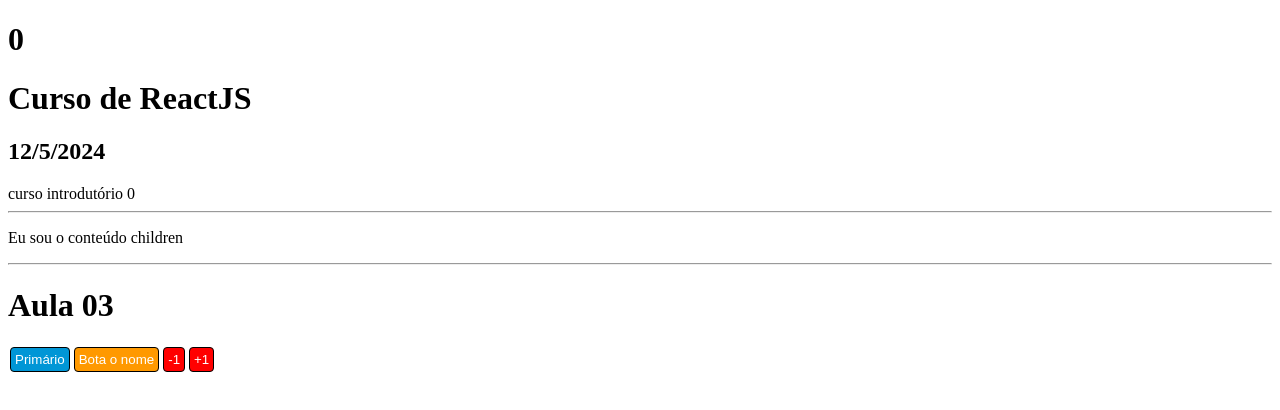
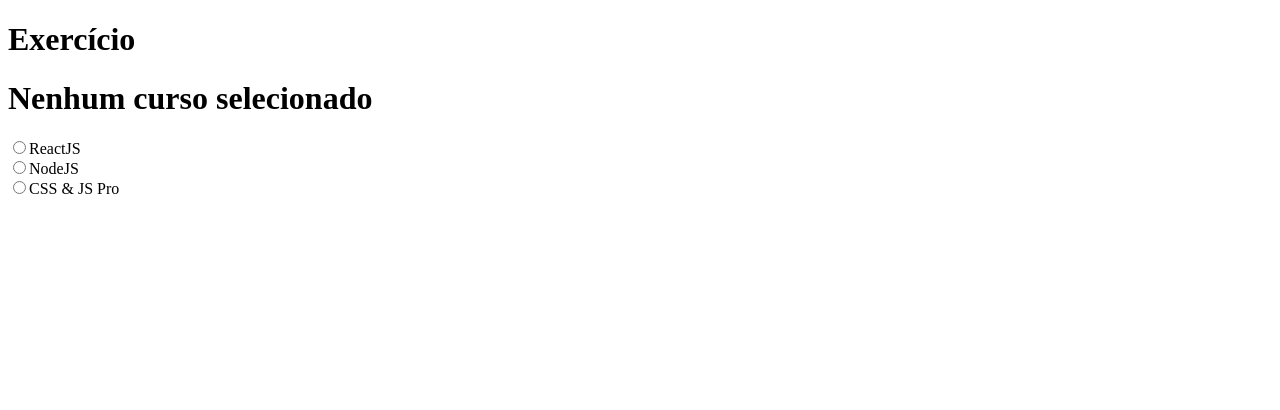
Before and after one commit to csfeijo/1606190-reactjs, a React (Vite) app in the folder app-react/: page / in a window 1280 px wide. Shown: the top 410 px of the page. Built offline with nearby package versions, Linux system fonts and the light colour scheme.

Commit message:
aula 04: correcao exericio do slide 60

```diff
--- a/app-react/src/App.tsx
+++ b/app-react/src/App.tsx
@@ -1,66 +1,40 @@
-import { useEffect, useState } from "react";
+import React, { useState } from "react";
 import "./App.scss";
 import Titulo from "./Components/Titulo";
-import Placeholder from "./Components/Placeholder";
-import Botao from "./Components/Botao";
+
+interface OpcaoCursoProps {
+  item: string;
+  index: number;
+}
 
 const App = () => {
-  // destructuring
-  const [numero, setNumero] = useState(0);
-  const [nome, setNome] = useState("");
+  const [curso, setCurso] = useState("Nenhum curso selecionado");
 
-  useEffect(() => {
-    if (numero !== 0) {
-      console.log("Entrou no effect do numero");
-    }
-  }, [numero]);
+  const handlerCurso = (evt: React.ChangeEvent<HTMLInputElement>) => {
+    setCurso(evt.target.value);
+  };
 
-  useEffect(() => {
-    if (nome !== "") {
-      console.log("Entrou no effect do nome");
-    }
-  }, [nome]);
+  const cursos = ["ReactJS", "NodeJS", "CSS & JS Pro"];
+
+  const OpcaoCurso = ({ item, index }: OpcaoCursoProps) => (
+    <React.Fragment key={index}>
+      <label>
+        <input type="radio" name="curso" value={item} onChange={handlerCurso} />
+        {item}
+      </label>
+      <br />
+    </React.Fragment>
+  );
 
   return (
     <>
-      {nome !== "" && <p>Você está logado como {nome}</p>}
-      <h1>{numero}</h1>
-      <Titulo
-        nome="ReactJS"
-        descricao={`curso introdutório ${numero}`}
-        data={new Date(2024, 11, 5)}
-      >
-        <Placeholder />
-      </Titulo>
+      <h1>Exercício</h1>
 
-      <h1>Aula 03</h1>
+      <Titulo nome={curso} />
 
-      {nome !== "" && <h4>Bem vindo, {nome}</h4>}
-
-      <Botao label="Primário" severity="primary" />
-
-      <Botao
-        label="Bota o nome"
-        severity="warning"
-        onClick={() => {
-          setNome("Cícero Feijó");
-        }}
-      />
-
-      <Botao
-        label="-1"
-        severity="danger"
-        onClick={() => {
-          setNumero(numero - 1);
-        }}
-      />
-      <Botao
-        label="+1"
-        severity="danger"
-        onClick={() => {
-          setNumero(numero + 1);
-        }}
-      />
+      {cursos.map((item, index) => {
+        return <OpcaoCurso item={item} index={index} />;
+      })}
     </>
   );
 };
--- a/app-react/src/Components/Botao/index.tsx
+++ b/app-react/src/Components/Botao/index.tsx
@@ -1,15 +1,8 @@
 import "./botao.scss";
-
-enum Severities {
-  danger,
-  primary,
-  secondary,
-  warning,
-}
 
 interface BotaoProps {
   label: string;
-  severity: keyof typeof Severities;
+  severity: "danger" | "primary" | "secondary" | "warning";
   onClick?: React.MouseEventHandler<HTMLButtonElement>;
 }
 
--- a/app-react/src/Components/Titulo/index.tsx
+++ b/app-react/src/Components/Titulo/index.tsx
@@ -1,20 +1,14 @@
 interface TituloProps {
   nome: string;
-  descricao?: string;
-  data: Date;
-  children?: React.ReactNode;
 }
 // Pode ser tipado de duas formas:
 // Mais complexa
 // const Titulo: React.FC<TituloProps> = ({ nome, data, descricao }) => {
 // Mais simples (ambas estão corretas):
-const Titulo = ({ nome, data, descricao, children }: TituloProps) => {
+const Titulo = ({ nome }: TituloProps) => {
   return (
     <>
-      <h1>Curso de {nome}</h1>
-      <h2>{data.toLocaleDateString()}</h2>
-      {descricao}
-      {children}
+      <h1>{nome}</h1>
     </>
   );
 };
```
